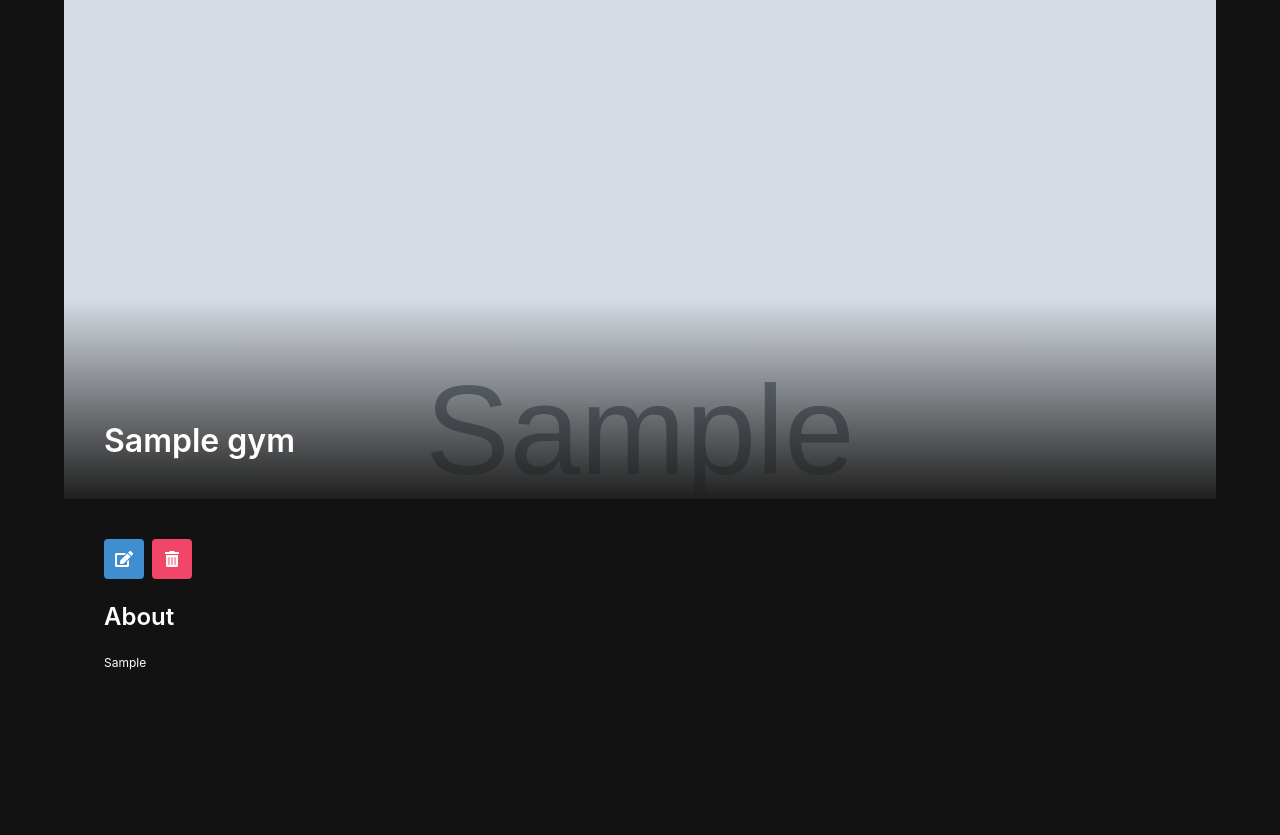
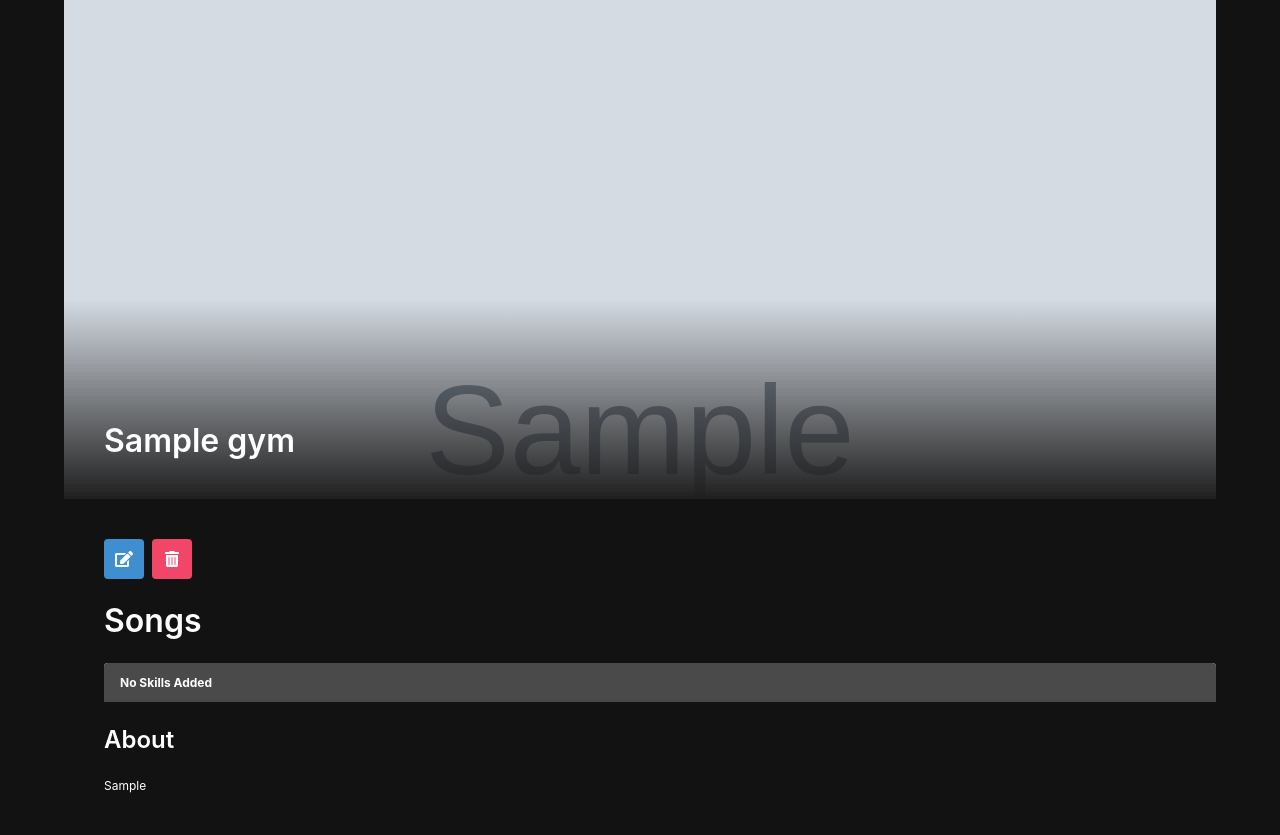
Before and after one commit to Nlopez4/skills_collector, a Django app: page /gym/1/ in a window 1280 px wide. Shown: the part 53-888 px from the top of the page. Before the commit the page ends 723 px from the top, so only its background shows below. Run offline with Django 3.2, Linux system fonts and the light colour scheme; tables that the repository leaves empty hold one stand-in row (values such as "Sample post"); grey boxes marked "Sample" are stand-in pictures.

Commit message:
add field to skill model

```diff
--- a/main_app/models.py
+++ b/main_app/models.py
@@ -19,7 +19,9 @@ class gym(models.Model):
 
 class Skill(models.Model):
     technique = models.CharField(max_length=350)
-    gyms = models.ForeignKey(gym, on_delete=models.CASCADE, related_name="skills")
+    class_took = models.CharField(max_length=150)
+    gyms = models.ForeignKey(
+        gym, on_delete=models.CASCADE, related_name="skills")
     created_at = models.DateTimeField(auto_now_add=True)
 
     def __str__(self):
--- a/main_app/templates/gym_detail.html
+++ b/main_app/templates/gym_detail.html
@@ -21,6 +21,23 @@
       </span>
     </a>
   </div>
+  <div class="detail__songs mb-5">
+    <h3 class="title is-3">Songs</h3>
+    <!-- new skills -->
+    {% for Skill in gym.Skill.all %}
+    <div class="song">
+      <span>{{forloop.counter}}</span>
+      <span><b>{{Skill.technique}}</b></span>
+    </div>
+    {% empty %}
+    <article class="message">
+      <div class="message-header">
+        <p>No Skills Added</p>
+      </div>
+    </article>
+    {% endfor %}
+  </div>
+
   <div class="detail__about">
     <h4 class="title is-4">About</h4>
     <p>{{gym.classes}}</p>
```
Also changed, not shown: main_app/migrations/0004_skill_class_took.py (added).
